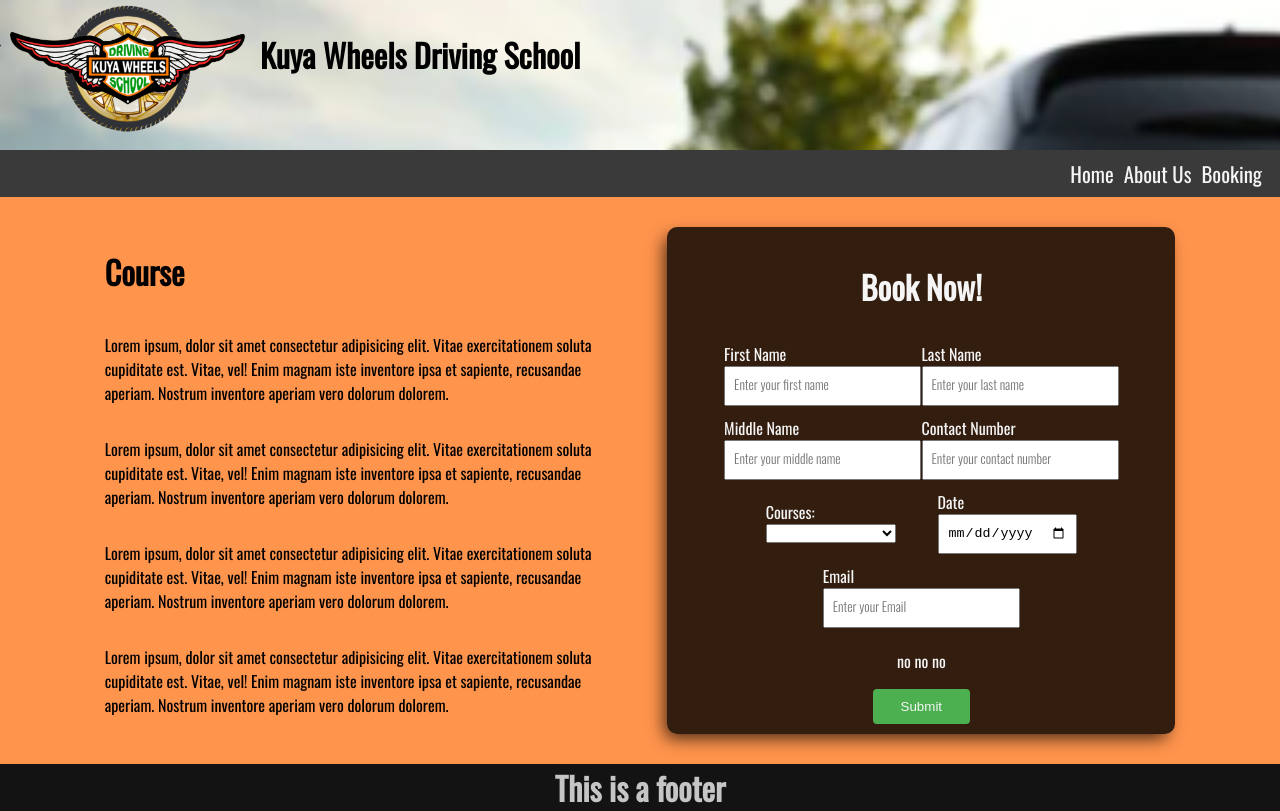
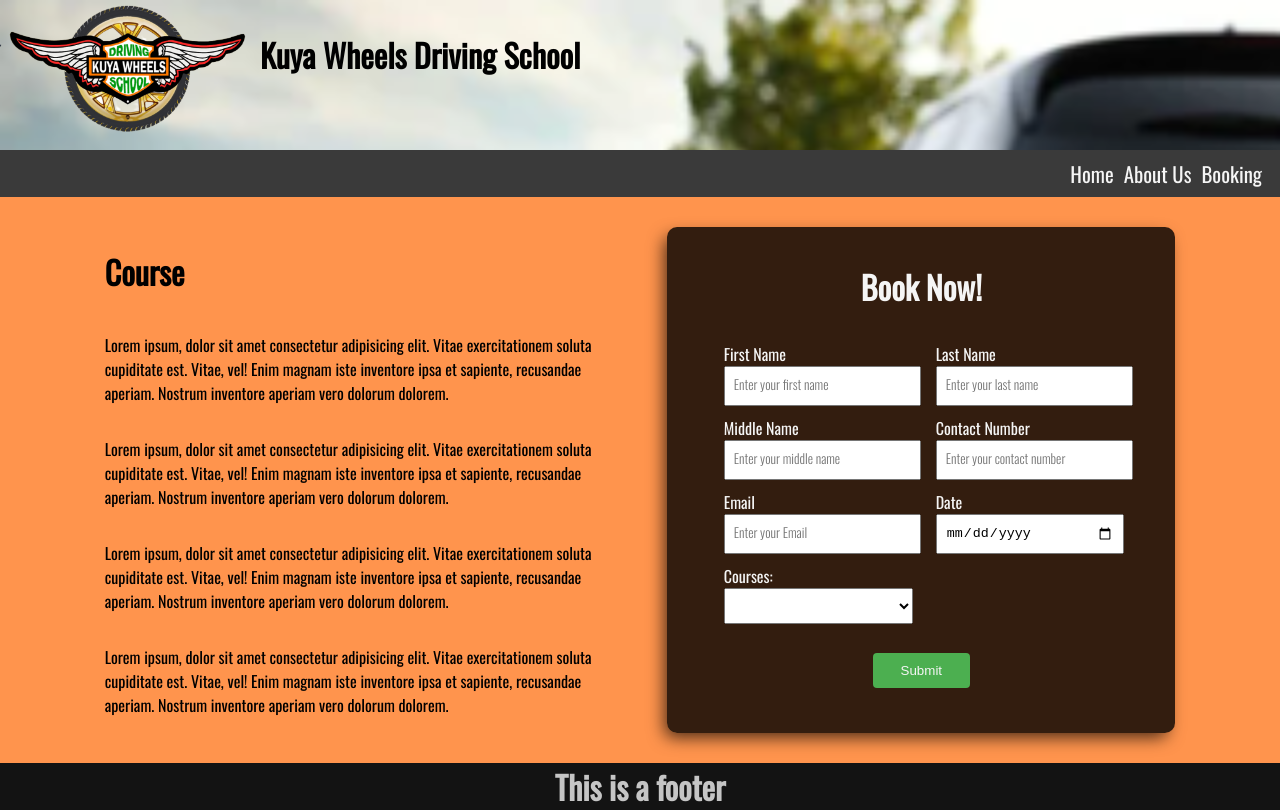
Before and after one commit to dongumayagay/kuya-wheels, a SvelteKit app: page /book in a window 1280 px wide. Built offline with nearby package versions, Linux system fonts and the light colour scheme.

Commit message:
Rearranged input boxes and display

```diff
--- a/src/routes/book/+page.svelte
+++ b/src/routes/book/+page.svelte
@@ -105,30 +105,31 @@
 
 			<div class="row-input">
 				<div class="column-input">
+					<label for="">Email</label>
+					<input type="email" placeholder="Enter your Email" bind:value={email} required>
+				</div>
+				<div class="column-input">
+					<label for="">Date</label>
+					<input type="date" bind:value={date} required style="width:168px;">
+				</div>
+
+			</div>
+			<div class="row-input">
+				<div class="column-input">
 					<label for="cars">Courses:</label>
-					<select name="course" bind:value={coursetaken}>
+					<select name="course" bind:value={coursetaken} required style="width:189px;height:36px;">
 						<option value="Practical Driving 2">Practical Driving 2</option>
 						<option value="Truck Parking">Truck Parking</option>
 						<option value="Bus Parking">Bus Parking</option>
 					</select>
 				</div>
-				<div class="column-input">
-					<label for="">Date</label>
-					<input type="date" bind:value={date} required>
-				</div>
-			</div>
-			<div class="row-input">
-				<div class="column-input">
-					<label for="">Email</label>
-					<input type="email" placeholder="Enter your Email" bind:value={email} required>
-
-				</div>
 
 			</div>
 		</div>
-		{#if fname.length<5}
+		<!-- {#if fname.length<5}
 		<p>no no no</p>
-		{/if}
+		{/if} -->
+		<br>
 		<button>Submit</button>
 
 	</div>
@@ -190,10 +191,11 @@
 		display: flex;
 		flex-direction: row;
 		align-items: center;
-		justify-content: space-evenly;
+		justify-content: flex-start;
 		margin-top: 10px;
 	}
 	.column-input{
+		margin-right: 15px;
 		display: flex;
 		flex-direction: column;
 		align-items: flex-start;
```
